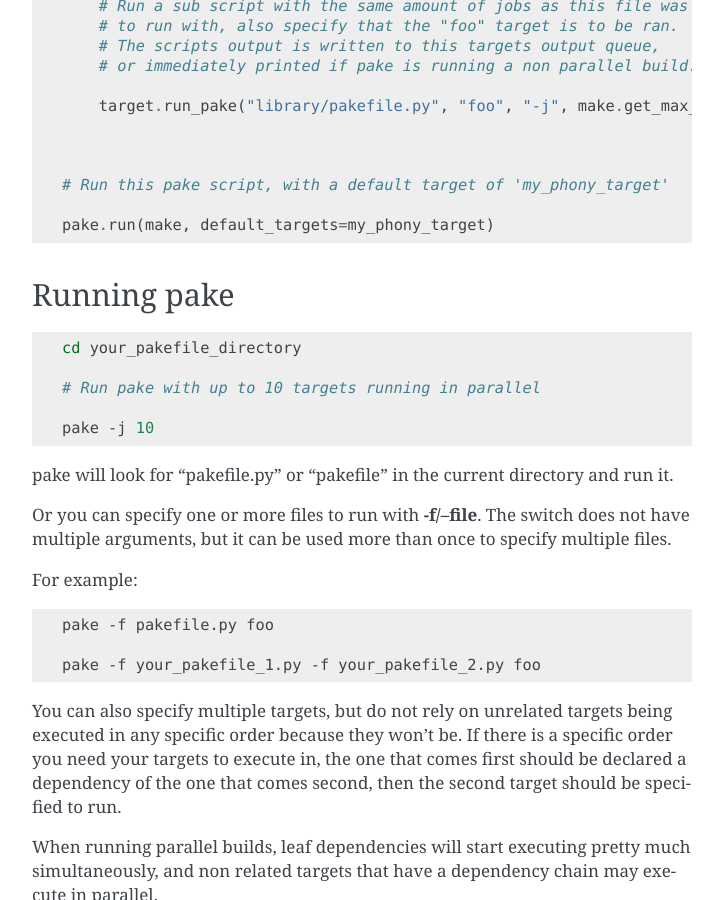
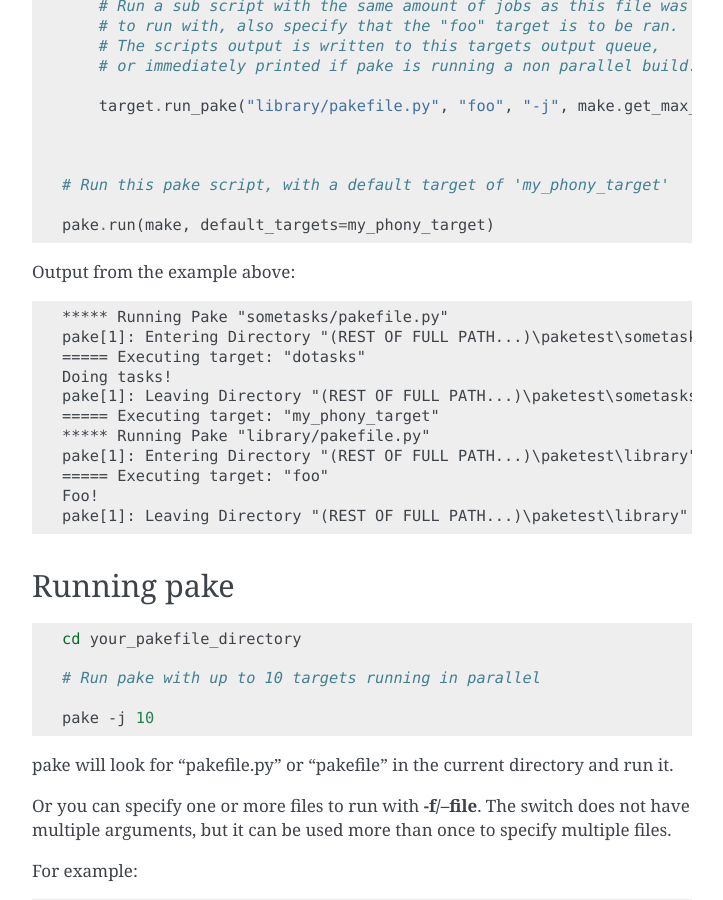
Before and after one commit to Teriks/pake, a Sphinx documentation site: the page built from docs/index.rst, in a window 1280 px wide and 900 px high, scrolled down 4311 px. Shown: the whole window, without its empty margins (388-1111 px from the left). Built offline with Sphinx 7.4.7, drawn with Linux system fonts in a browser that asks for light colours.

Commit message:
Add output from subpake example to doc

```diff
--- a/docs/index.rst
+++ b/docs/index.rst
@@ -237,6 +237,23 @@ output queue in a synchronized manner when multiple jobs are running.
     pake.run(make, default_targets=my_phony_target)
 
 
+Output from the example above:
+
+.. code-block::
+
+    ***** Running Pake "sometasks/pakefile.py"
+    pake[1]: Entering Directory "(REST OF FULL PATH...)\paketest\sometasks"
+    ===== Executing target: "dotasks"
+    Doing tasks!
+    pake[1]: Leaving Directory "(REST OF FULL PATH...)\paketest\sometasks"
+    ===== Executing target: "my_phony_target"
+    ***** Running Pake "library/pakefile.py"
+    pake[1]: Entering Directory "(REST OF FULL PATH...)\paketest\library"
+    ===== Executing target: "foo"
+    Foo!
+    pake[1]: Leaving Directory "(REST OF FULL PATH...)\paketest\library"
+
+
 Running pake
 ------------
 
```
Also changed, not shown: README.md (+20 -1 lines).
